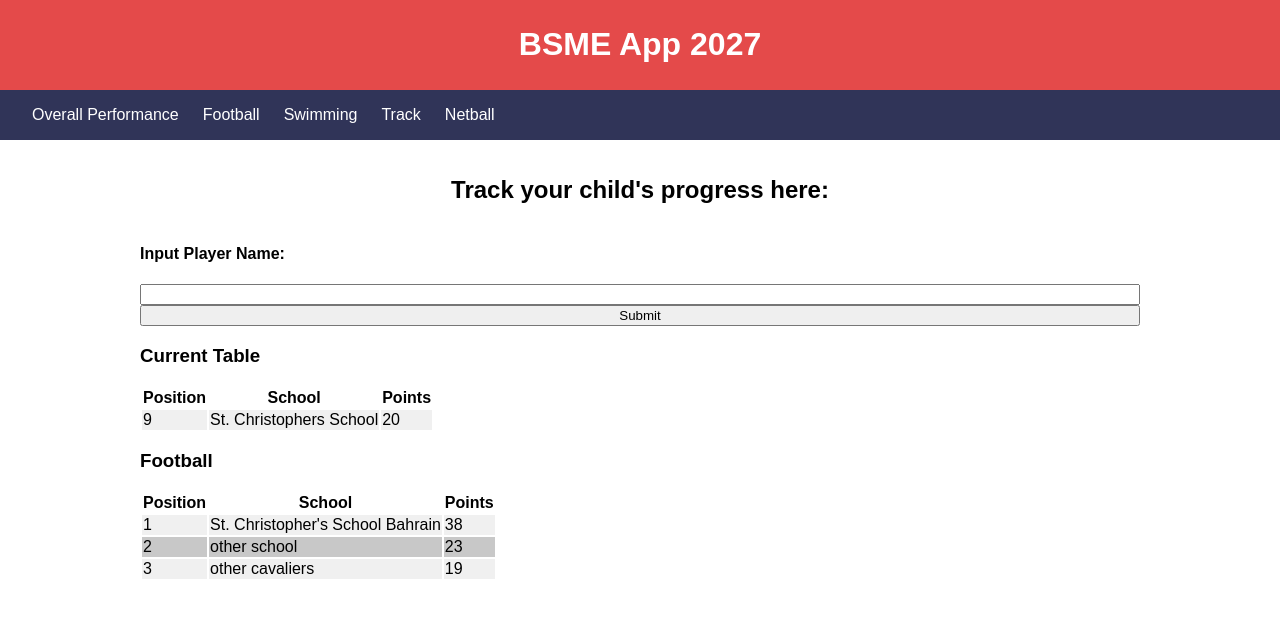
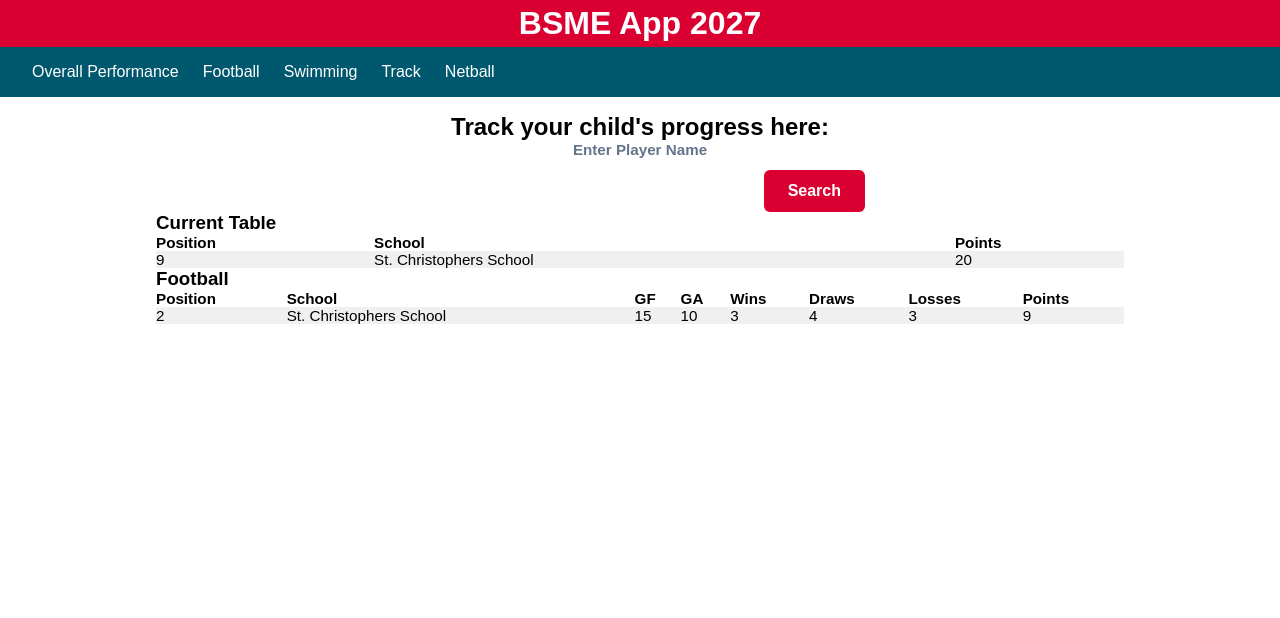
Before and after one commit to duckquypuf/bsmeapp, a Flask app: page / in a window 1280 px wide. Shown: the top 618 px of the page. Run offline with Flask 3, Linux system fonts and the light colour scheme.

Commit message:
Added css and other stuff

```diff
--- a/app.py
+++ b/app.py
@@ -1,13 +1,29 @@
 from flask import Flask, render_template, request #type: ignore
 
 schools = [
-    {'name': 'St. Christophers School', 'points':20, 'position':9},
+    {'name':'St. Christophers School','points':20,'position':9},
+]
+
+football = [
+   {'school':'St. Christophers School','gf':15,'ga':10,'wins':3,'draws':4,'losses':3,'points':9,'position':2},
+]
+
+# School: list of players
+# structure can be changed
+players = [
+   {
+      'school':'St. Christophers School',
+      'name':'someone',
+      'sports':[
+            {'sport':'football','goals':2},
+      ],
+   },
 ]
 
 app = Flask(__name__)
 @app.route('/')
 def home():
-    return render_template('index.html', schools=schools)
+    return render_template('index.html', schools=schools, football_standings=football)
 
 @app.route('/player', methods=['POST'])
 def player_view():
--- a/static/style.css
+++ b/static/style.css
@@ -1,10 +1,27 @@
+:root {
+    --school-blue: #00586f;
+    --school-red: #db0032;
+    --school-red-hover: #b8002a;
+    --text-muted: #64748b;
+}
+
+* {
+    box-sizing: border-box;
+    margin: 0;
+    padding: 0;
+}
+
+html {
+    scroll-behavior: smooth;
+}
+
 body {
     font-family: Arial, Helvetica, sans-serif;
     margin: 0 auto;
 }
 
 header {
-    background-color: rgb(228, 74, 74);
+    background-color: var(--school-red);
     color: white;
     text-align: center;
     padding: 5px;
@@ -26,7 +43,7 @@ h1, h2 {
     justify-content: space-between;
     align-items: center;
     padding: 1rem 2rem;
-    background: #303458;
+    background: var(--school-blue);
     color: white;
 }
 
@@ -43,6 +60,58 @@ h1, h2 {
 .player-selector {
     display: flex;
     flex-direction: column;
+    align-items: center;
+    gap: 0.75rem;
+}
+
+.player-selector label {
+    font-weight: 600;
+    color: var(--text-muted);
+    font-size: 0.95rem;
+}
+
+.input-group {
+    display: flex;
+    width: 100%;
+    max-width: 450px;
+    gap: 0.5rem;
+}
+
+.form-input {
+    flex: 1;
+    padding: 0.75rem 1rem;
+    border: 2px solid var(--border-color);
+    border-radius: 6px;
+    font-size: 1rem;
+    outline: none;
+    transition: border-color 0.2s ease;
+}
+
+.form-input:focus {
+    border-color: var(--school-blue);
+}
+
+.form-btn {
+    background-color: var(--school-red);
+    color: white;
+    font-weight: bold;
+    font-size: 1rem;
+    padding: 0.75rem 1.5rem;
+    border: none;
+    border-radius: 6px;
+    cursor: pointer;
+    transition: background-color 0.2s ease;
+}
+
+.form-btn:hover {
+    background-color: var(--school-red-hover);
+}
+
+.sport-table {
+    width: 100%;
+    border-collapse: collapse;
+    text-align: left;
+    font-size: 0.95rem;
 }
 
 .sport-table tbody tr {
--- a/templates/index.html
+++ b/templates/index.html
@@ -20,14 +20,18 @@
   </nav>
 
   <main>
+    <section>
       <h2>Track your child's progress here:</h2>
       <form class="player-selector" method="post" action="/player">
-      <h4>Input Player Name:</h4>
-      <input title="Name" name="player_name">
-      <button type="submit">Submit</button>
+        <label for="player-name">Enter Player Name</label>
+        <div class="input-group">
+          <input id="player_name" class="form-input" type="text" name="player_name">
+          <button class="form-btn" type="submit">Search</button>
+        </div>
       </form>
+    </section>
 
-    <div id="overall-section">
+    <section id="overall-section">
       <h3>Current Table</h3>
       <table class="sport-table">
         <thead>
@@ -46,39 +50,45 @@
           </tr>
           {% else %}
           <tr>
-            <td colspan="5">No sports activity data found for this player.</td>
+            <td colspan="3">No sports activity data found for this player.</td>
           </tr>
           {% endfor %}
         </tbody>
       </table>
     </div>
 
-    <div id="football-section">
+    <section id="football-section">
       <h3>Football</h3>
       <table class="sport-table">
         <thead>
           <tr>
             <th>Position</th>
             <th>School</th>
+            <th>GF</th>
+            <th>GA</th>
+            <th>Wins</th>
+            <th>Draws</th>
+            <th>Losses</th>
             <th>Points</th>
           </tr>
         </thead>
         <tbody>
+          {% for standing in football_standings %}
             <tr>
-            <td>1</td>
-            <td>St. Christopher's School Bahrain</td>
-            <td>38</td>
+              <td>{{ standing.position }}</td>
+              <td>{{ standing.school }}</td>
+              <td>{{ standing.gf }}</td>
+              <td>{{ standing.ga }}</td>
+              <td>{{ standing.wins }}</td>
+              <td>{{ standing.draws }}</td>
+              <td>{{ standing.losses }}</td>
+              <td>{{ standing.points }}</td>
             </tr>
+            {% else %}
             <tr>
-            <td>2</td>
-            <td>other school</td>
-            <td>23</td>
+              <td colspan="8">No sports activity data found for this sport.</td>
             </tr>
-          <tr>
-            <td>3</td>
-            <td>other cavaliers</td>
-            <td>19</td>
-          </tr>
+          {% endfor %}
         </tbody>
       </table>
     </div>
```
Lines whose indentation alone changed are shown as unchanged.
